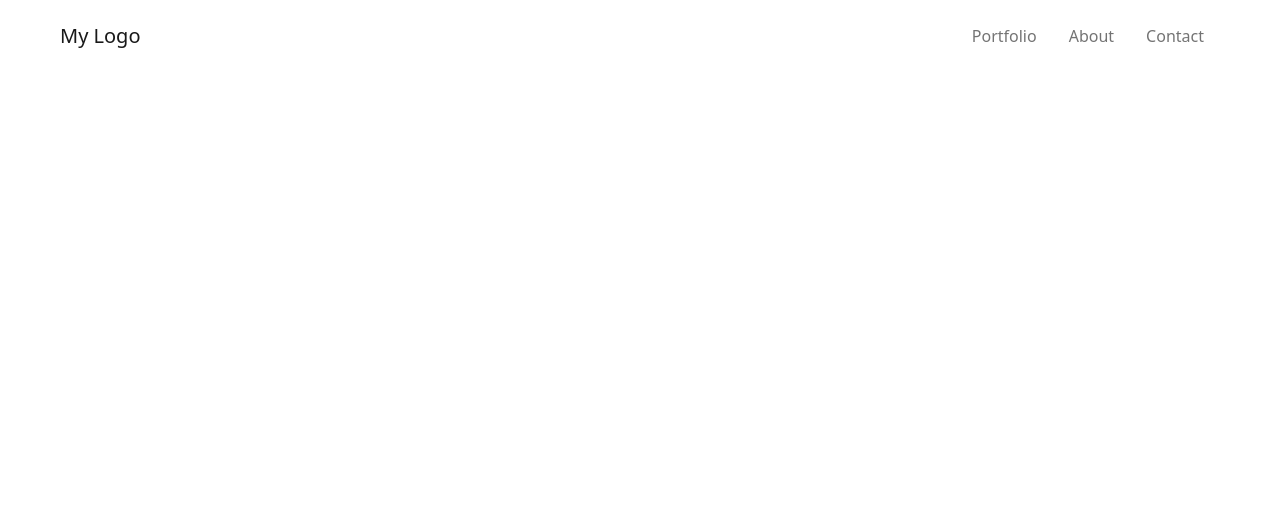
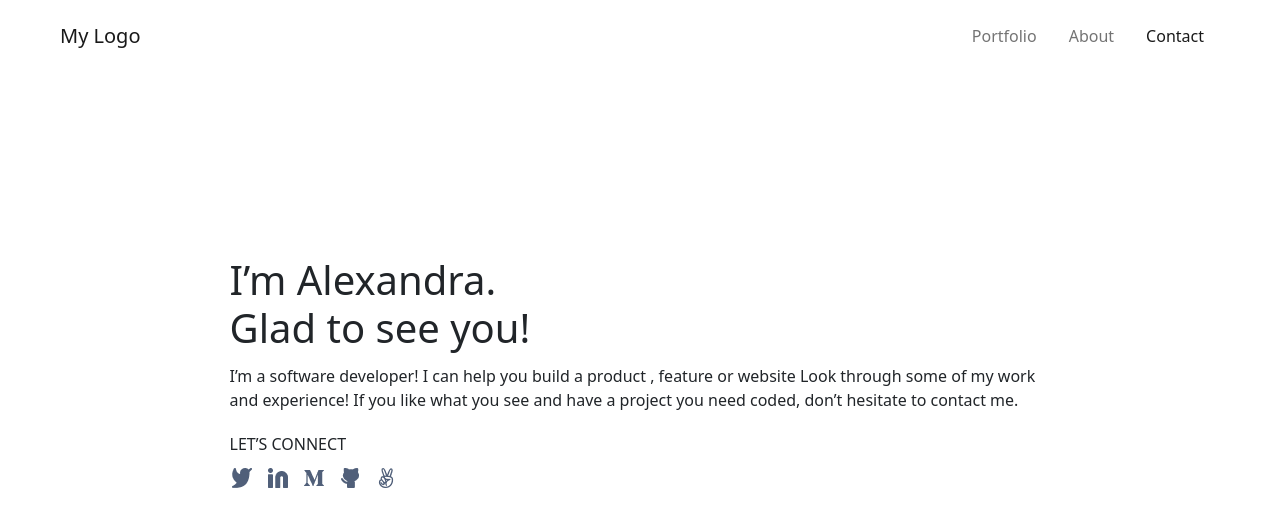
Before and after one commit to Zilola-Nazarova/Bootstrap-Pair-Project, a plain HTML site: page index.html in a window 1280 px wide. Drawn offline with nearby package versions, Linux system fonts and the light colour scheme.

Commit message:
Position #headline section, provide links to nav elements, make navbar sticky

```diff
--- a/index.html
+++ b/index.html
@@ -11,21 +11,36 @@
 </head>
 <body data-bs-spy="scroll" data-bs-target=".navbar" data-bs-offset="50">
   <header>
-    <nav class="navbar navbar-expand-sm py-3 px-5">
+    <nav class="navbar navbar-expand-sm py-3 px-5 fixed-top">
       <div class="container-fluid">
         <div class="navbar-nav">
           <a class="navbar-brand">My Logo</a>
         </div>
         <ul class="navbar-nav justify-content-end">
-          <li class="nav-item px-2"><a class="nav-link">Portfolio</a></li>
-          <li class="nav-item px-2"><a class="nav-link">About</a></li>
-          <li class="nav-item px-2"><a class="nav-link">Contact</a></li>
+          <li class="nav-item px-2"><a class="nav-link" href="#projects">Portfolio</a></li>
+          <li class="nav-item px-2"><a class="nav-link" href="#about-me">About</a></li>
+          <li class="nav-item px-2"><a class="nav-link" href="#contact">Contact</a></li>
         </ul>
       </div>
     </nav>
   </header>
   <section id="headline">
-
+    <div class="container-md mx-auto">
+      <h1 class="pb-1">I’m Alexandra.
+        <br>
+        Glad to see you!</h1>
+      <p class="pb-1">I’m a software developer! I can help you build a product , feature or website
+        Look through some of my work and experience! If you like what you see and have
+        a project you need coded, don’t hesitate to contact me.</p>
+      <span class="">LET’S CONNECT</span>
+      <ul class="list-unstyled mt-2">
+        <li class="list-inline-item"><a class="bi bi-icon"><img src="./images/Icon - Twitter.png"></a></li>
+        <li class="list-inline-item"><a class="bi bi-icon"><img  src="./images/Icon - Linkedin.png"></a></li>
+        <li class="list-inline-item"><a class="bi bi-icon"><img src="./images/Icon - Medium.png"></a></li>
+        <li class="list-inline-item"><a class="bi bi-icon"><img src="./images/Icon -GitHub.png"></a></li>
+        <li class="list-inline-item"><a class="bi bi-icon"><img src="./images/Icon - Angelist.png"></a></li>
+      </ul>
+    </div>
   </section>
   <section id="projects">
 
--- a/styles.css
+++ b/styles.css
@@ -0,0 +1,3 @@
+#headline {
+  padding: 20% 17% 15% 17%;
+}
```
